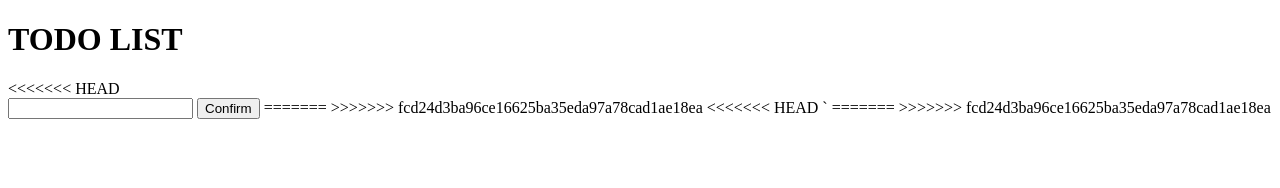
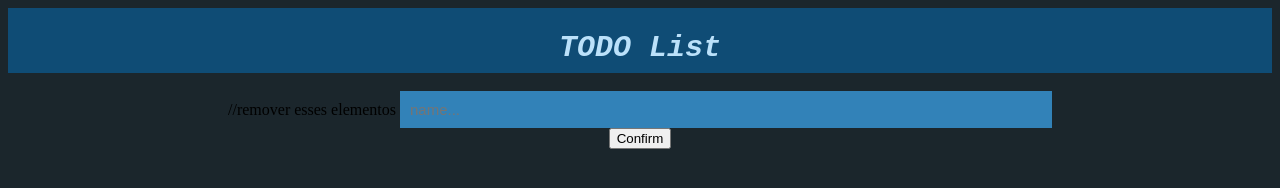
Before and after one commit to eduardoschulz/TODO-list, a website: page index.html in a window 1280 px wide. Drawn offline with Linux system fonts and the light colour scheme.

Commit message:
Adding a style.css

```diff
--- a/index.html
+++ b/index.html
@@ -1,6 +1,43 @@
 <!DOCTYPE html>
 <html>
   <head>
+    <style>
+      /*https://colorhunt.co/palette/167893*/
+    .title{
+      padding: 2.5px;
+      width: auto;
+      height: 60px;
+    background:#0f4c75;
+    text-align: center;
+
+      }
+      h1{
+        font-family: 'Courier New', Courier, monospace;
+        font-style: italic;
+        font-size: 30px;
+        color: #bbe1fa;
+
+
+
+      }
+      body{
+        background-color: #1b262c;
+      }
+      input{
+        margin:  auto;
+        border:none;
+        border-radius: 0;
+        width: 50%;
+        padding: 10px;
+        clear: both;
+        font-size: 15px;
+        background-color:#3282b8;
+        color: #bbe1fa;
+      }
+
+
+
+    </style>
     <meta charset="UTF-8">
     <!-- https://developer.mozilla.org/en-US/docs/Web/HTTP/CSP -->
     <meta http-equiv="Content-Security-Policy" content="default-src 'self'; script-src 'self'">
@@ -8,19 +45,15 @@
     <title>TODO LIST</title>
   </head>
   <body>
-    <h1>TODO LIST</h1>
-<<<<<<< HEAD
+    <div class="title"><h1>TODO List</h1></div>
     <br>
-    <input id="new_task"></input>
-    <button id="add_task" onclick"btpress()">Confirm</button>
-=======
-
->>>>>>> fcd24d3ba96ce16625ba35eda97a78cad1ae18ea
+    <center>//remover esses elementos
+    <input id="newTask" placeholder="name..."></input>
+    </center>
+    <center>
+    <button id="addTask" onclick"btpress()">Confirm</button>
+    </center>
     <!-- You can also require other files to run in this process -->
     <script src="./renderer.js"></script>
   </body>
 </html>
-<<<<<<< HEAD
-`
-=======
->>>>>>> fcd24d3ba96ce16625ba35eda97a78cad1ae18ea
--- a/main.js
+++ b/main.js
@@ -41,12 +41,10 @@ app.on('window-all-closed', function () {
 
 // In this file you can include the rest of your app's specific main process
 // code. You can also put them in separate files and require them here.
-<<<<<<< HEAD
+var taskName = document.getElementById('newTask').value;
 function btpress(){
 
-console.log("botao pressionado")
+
 
 
 }
-=======
->>>>>>> fcd24d3ba96ce16625ba35eda97a78cad1ae18ea
--- /dev/null
+++ b/style.css
@@ -0,0 +1,9 @@
+div{
+    width: 100px;
+    height: 50px;
+}
+.title{
+    color:blue;
+
+
+}
```
